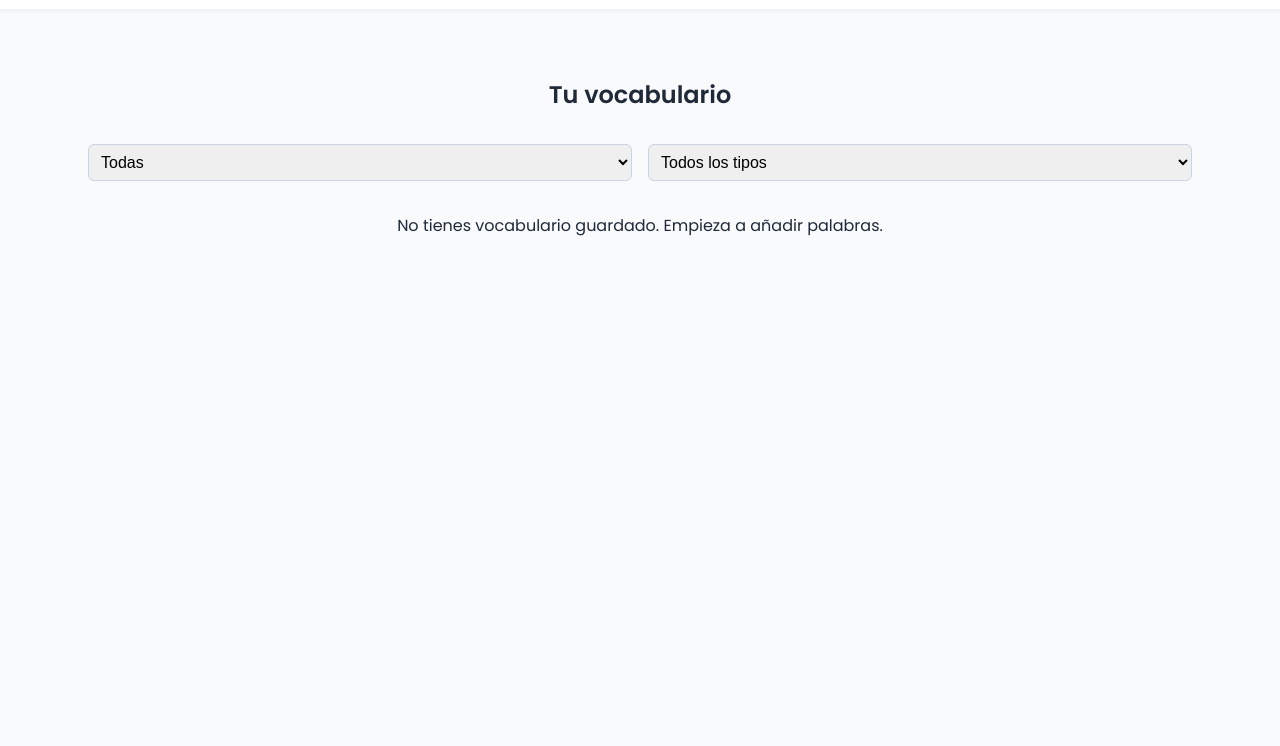
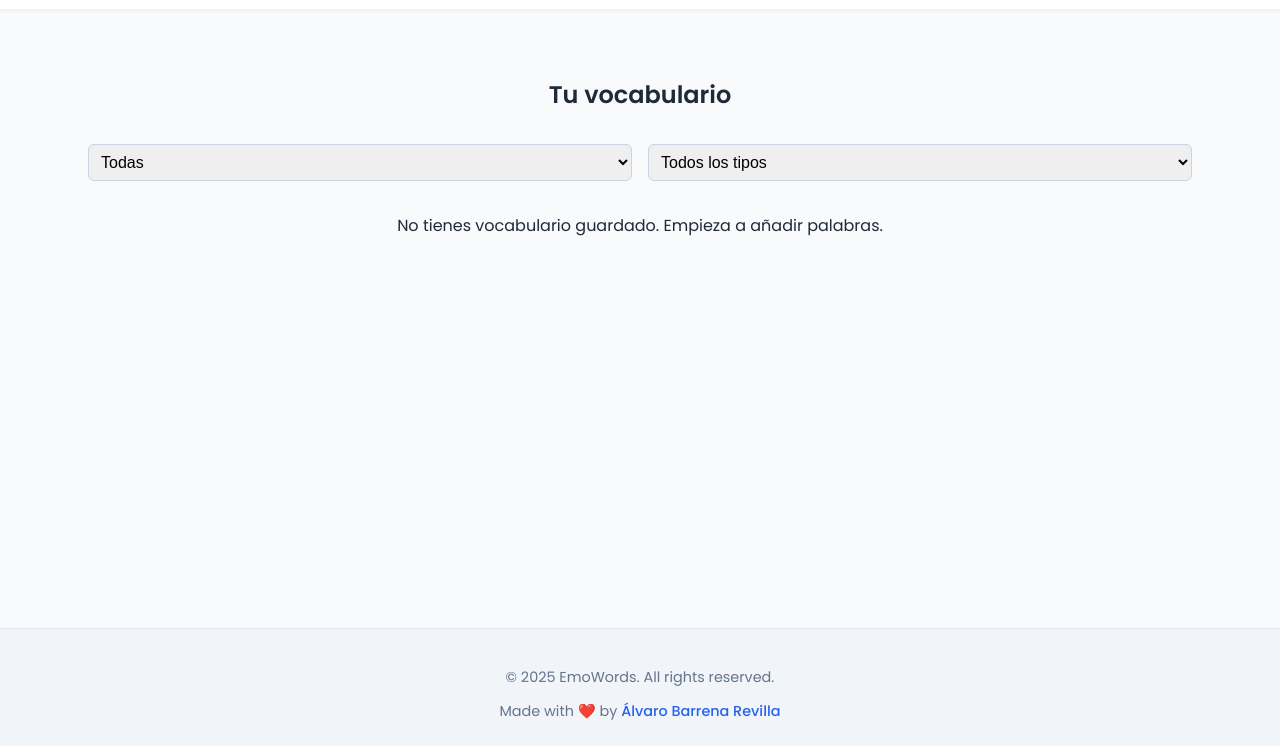
Before and after one commit to alvarobarrenadev/emowords, a website built with Vite: page index.html in a window 1280 px wide. Shown: the part 54-800 px from the top of the page. Built offline with nearby package versions, Linux system fonts and the light colour scheme.

Commit message:
Agregar footer

```diff
--- a/index.html
+++ b/index.html
@@ -7,6 +7,7 @@
     <meta name="description" content="EmoWords helps you memorize English vocabulary, phrasal verbs and idioms through emotional associations and visual cues. Create meaningful connections to remember words effectively.">
   </head>
   <body>
+    <div class="page-wrapper">
       <nav class="navbar">
         <div class="logo">🧠 EmoWords</div>
         <ul class="nav-links">
@@ -20,6 +21,13 @@
         <!-- Aquí se renderiza la vista dinámica -->
       </main>
 
+      <footer class="footer">
+        <div class="footer-content">
+          <p>© <script>document.write(new Date().getFullYear());</script> EmoWords. All rights reserved.</p>
+          <span>Made with ❤️ by <a href="https://www.linkedin.com/in/alvarobarrena/" target="_blank">Álvaro Barrena Revilla</a></span>
+        </div>
+      </footer>
+    </div>
     <script type="module" src="/src/main.js"></script>
   </body>
 </html>
--- a/src/styles.css
+++ b/src/styles.css
@@ -54,11 +54,24 @@ body {
 }
 
 /* === CONTENEDOR PRINCIPAL === */
+html, body {
+  height: 100%;
+  margin: 0;
+  padding: 0;
+}
+
+.page-wrapper {
+  display: flex;
+  flex-direction: column;
+  min-height: 100vh;
+}
+
 main#app {
   max-width: 1200px;
   margin: 0 auto;
   padding: 1rem;
   width: 100%;
+  flex: 1;
 }
 
 main#app h2 {
@@ -392,6 +405,39 @@ main#app h2 {
   color: #334155;
 }
 
+/* ==== FOOTER ==== */
+.footer {
+  background-color: #f1f5f9;
+  padding: 1.5rem;
+  margin-top: 3rem;
+  border-top: 1px solid #e2e8f0;
+  text-align: center;
+  font-size: 0.9rem;
+  color: #64748b;
+}
+
+.footer-content {
+  display: flex;
+  flex-direction: column;
+  gap: 0.5rem;
+  align-items: center;
+  justify-content: center;
+}
+
+.footer p {
+  margin-bottom: 5px;
+}
+
+.footer a {
+  color: #2563eb;
+  text-decoration: none;
+  font-weight: 500;
+}
+
+.footer a:hover {
+  text-decoration: underline;
+}
+
 /* === MEDIA QUERIES === */
 @media (min-width: 768px) {
   main#app {
```
Lines whose indentation alone changed are shown as unchanged.
